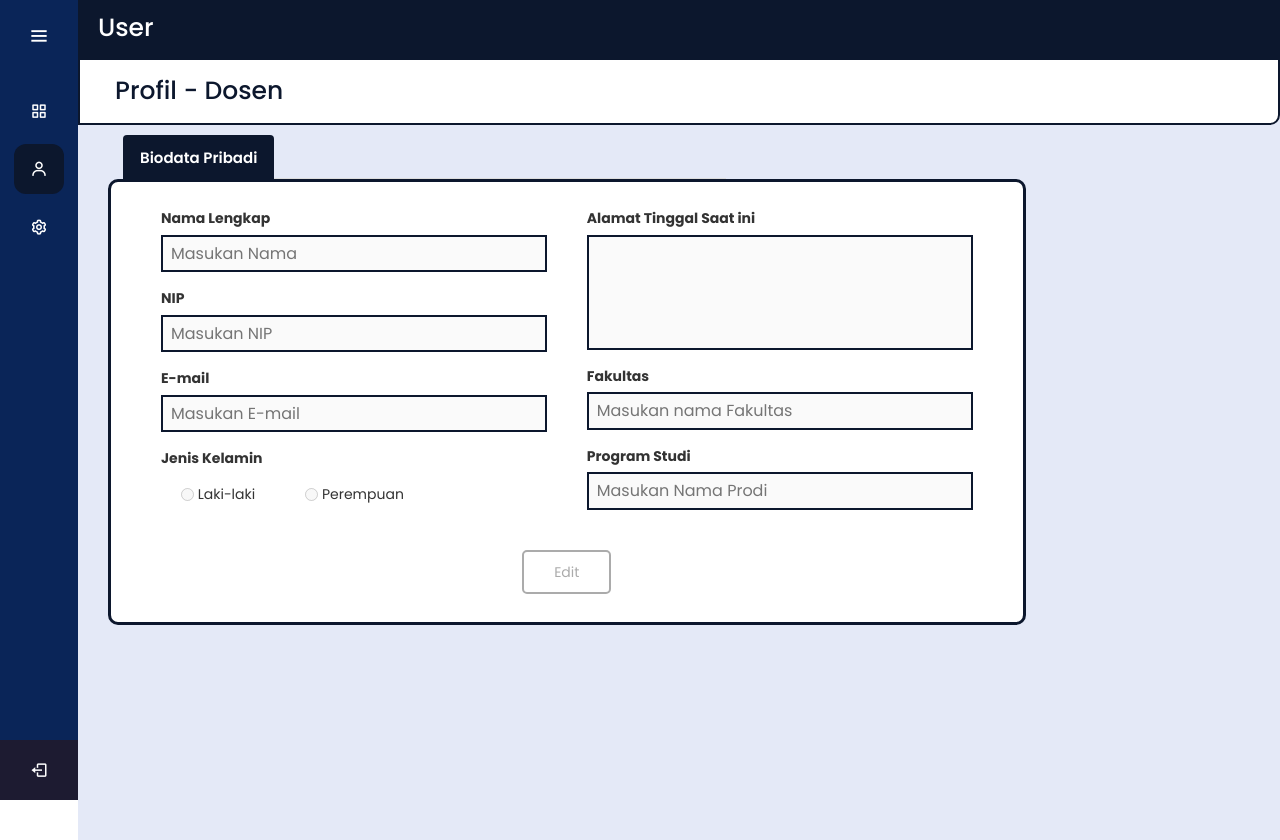
After one commit to MuhammadNurAbdi/repo-git-attendance_system, a PHP site: page /profil_dosen.php in a window 1280 px wide. The commit adds this page. Run offline with PHP 8.4, Linux system fonts and the light colour scheme; the visitor is signed in with stand-in values (Sample User, id 1); data comes from the database, SQL or seed files in the repository; data that the repository does not hold is empty.

Commit message:
membuat edit profil dosen dan memperbaiki query edit, add mahasiswa dan dosen

```diff
--- a/logic/add_dosen_query.php
+++ b/logic/add_dosen_query.php
@@ -3,12 +3,11 @@
 if ($_SERVER["REQUEST_METHOD"] == "POST") {
     require_once("koneksi.php");
 
-    $sql = $pdo_conn->prepare("INSERT INTO dosen (nip_dosen, nama_dosen, foto_dosen, email_dosen, gender_dosen, alamat_dosen, fakultas_dosen, prodi_dosen)
-    VALUES (:nip_dosen, :nama_dosen, :foto_dosen, :email_dosen, :gender_dosen, :alamat_dosen, :fakultas_dosen, :prodi_dosen)");
+    $sql = $pdo_conn->prepare("INSERT INTO dosen (nip_dosen, nama_dosen, email_dosen, gender_dosen, alamat_dosen, fakultas_dosen, prodi_dosen)
+    VALUES (:nip_dosen, :nama_dosen, :email_dosen, :gender_dosen, :alamat_dosen, :fakultas_dosen, :prodi_dosen)");
     $result = $sql->execute(array(
         ':nip_dosen' => $_POST['nip'],
         ':nama_dosen' => $_POST['nama'],
-        ':foto_dosen' => '',
         ':email_dosen' => $_POST['email'],
         ':gender_dosen' => $_POST['gender'],
         ':alamat_dosen' => $_POST['alamat'],
--- a/logic/add_mahasiswa_query.php
+++ b/logic/add_mahasiswa_query.php
@@ -3,12 +3,11 @@
 if ($_SERVER["REQUEST_METHOD"] == "POST") {
     require_once("koneksi.php");
 
-    $sql = $pdo_conn->prepare("INSERT INTO mahasiswa (nim_mahasiswa, nama_mahasiswa, foto_mahasiswa, email_mahasiswa, gender_mahasiswa, alamat_mahasiswa, fakultas_mahasiswa, prodi_mahasiswa)
-    VALUES (:nip_mahasiswa, :nama_mahasiswa, :foto_mahasiswa, :email_mahasiswa, :gender_mahasiswa, :alamat_mahasiswa, :fakultas_mahasiswa, :prodi_mahasiswa)");
+    $sql = $pdo_conn->prepare("INSERT INTO mahasiswa (nim_mahasiswa, nama_mahasiswa, email_mahasiswa, gender_mahasiswa, alamat_mahasiswa, fakultas_mahasiswa, prodi_mahasiswa)
+    VALUES (:nip_mahasiswa, :nama_mahasiswa, :email_mahasiswa, :gender_mahasiswa, :alamat_mahasiswa, :fakultas_mahasiswa, :prodi_mahasiswa)");
     $result = $sql->execute(array(
         ':nip_mahasiswa' => $_POST['nim'],
         ':nama_mahasiswa' => $_POST['nama'],
-        ':foto_mahasiswa' => '',
         ':email_mahasiswa' => $_POST['email'],
         ':gender_mahasiswa' => $_POST['gender'],
         ':alamat_mahasiswa' => $_POST['alamat'],
--- a/logic/edit_dosen_query.php
+++ b/logic/edit_dosen_query.php
@@ -4,12 +4,12 @@ if (!empty($_POST["save_update"])) {
     require_once("koneksi.php");
 
     $sql = $pdo_conn->prepare("UPDATE dosen SET nip_dosen = :nip_dosen, nama_dosen = :nama_dosen,
-    foto_dosen = :foto_dosen, email_dosen = :email_dosen, gender_dosen = :gender_dosen,
-    alamat_dosen = :alamat_dosen, fakultas_dosen = :fakultas_dosen, prodi_dosen = :prodi_dosen WHERE nip_dosen = " . $_GET["nip"]);
+    email_dosen = :email_dosen, gender_dosen = :gender_dosen,
+    alamat_dosen = :alamat_dosen, fakultas_dosen = :fakultas_dosen, prodi_dosen = :prodi_dosen
+    WHERE nip_dosen = " . $_GET["nip"]);
     $result = $sql->execute(array(
         ':nip_dosen' => $_POST['nip'],
         ':nama_dosen' => $_POST['nama'],
-        ':foto_dosen' => '',
         ':email_dosen' => $_POST['email'],
         ':gender_dosen' => $_POST['gender'],
         ':alamat_dosen' => $_POST['alamat'],
--- a/logic/edit_mahasiswa_query.php
+++ b/logic/edit_mahasiswa_query.php
@@ -4,12 +4,12 @@ if (!empty($_POST["save_update"])) {
     require_once("koneksi.php");
 
     $sql = $pdo_conn->prepare("UPDATE mahasiswa SET nim_mahasiswa = :nim_mahasiswa, nama_mahasiswa = :nama_mahasiswa,
-    foto_mahasiswa = :foto_mahasiswa, email_mahasiswa = :email_mahasiswa, gender_mahasiswa = :gender_mahasiswa,
-    alamat_mahasiswa = :alamat_mahasiswa, fakultas_mahasiswa = :fakultas_mahasiswa, prodi_mahasiswa = :prodi_mahasiswa WHERE nim_mahasiswa = " . $_GET["nim"]);
+    email_mahasiswa = :email_mahasiswa, gender_mahasiswa = :gender_mahasiswa,
+    alamat_mahasiswa = :alamat_mahasiswa, fakultas_mahasiswa = :fakultas_mahasiswa, prodi_mahasiswa = :prodi_mahasiswa
+    WHERE nim_mahasiswa = " . $_GET["nim"]);
     $result = $sql->execute(array(
         ':nim_mahasiswa' => $_POST['nim'],
         ':nama_mahasiswa' => $_POST['nama'],
-        ':foto_mahasiswa' => '',
         ':email_mahasiswa' => $_POST['email'],
         ':gender_mahasiswa' => $_POST['gender'],
         ':alamat_mahasiswa' => $_POST['alamat'],
--- /dev/null
+++ b/profil_dosen.php
@@ -0,0 +1,176 @@
+<?php
+session_start();
+if (empty($_SESSION['login_user']))
+    header('location: login.php');
+?>
+
+<!DOCTYPE html>
+<html lang="en" dir="ltr">
+
+<head>
+    <meta charset="UTF-8" />
+    <link rel="stylesheet" href="style/adduser_style.css" />
+    <link href="https://unpkg.com/boxicons@2.0.7/css/boxicons.min.css" rel="stylesheet" />
+    <link rel="stylesheet" href="https://maxcdn.bootstrapcdn.com/bootstrap/3.4.1/css/bootstrap.min.css" />
+    <meta name="viewport" content="width=device-width, initial-scale=1.0" />
+</head>
+
+<body>
+    <div class="sidebar">
+        <div class="logo-details">
+            <i class='bx bxs-calendar-check icon'></i>
+            <div class="logo_name">Presensi</div>
+            <i class='bx bx-menu' id="btn"></i>
+        </div>
+        <ul class="nav-list">
+
+            <li>
+                <a href="index.php">
+                    <i class='bx bx-grid-alt'></i>
+                    <span class="links_name">Dashboard</span>
+                </a>
+                <span class="tooltip">Dashboard</span>
+            </li>
+            <div class="sidebar-file">
+                <li>
+                    <a href="user.php">
+                        <i class='bx bx-user'></i>
+                        <span class="links_name">User</span>
+                    </a>
+                    <span class="tooltip">User</span>
+                </li>
+            </div>
+            <li>
+                <a href="#">
+                    <i class='bx bx-cog'></i>
+                    <span class="links_name">Setting</span>
+                </a>
+                <span class="tooltip">Setting</span>
+            </li>
+            <li class="profile">
+                <div class="profile-details">
+                    <div class="name_job">
+                        <div class="name"><?php echo "$_SESSION[login_user]"; ?></div>
+                        <div class="job"><?php echo "$_SESSION[level_user]"; ?></div>
+                    </div>
+                </div>
+                <a href="logout.php">
+                    <i class='bx bx-log-out' id="log_out"></i>
+                </a>
+            </li>
+        </ul>
+    </div>
+
+    <section class="home-section">
+        <div class="uppertittle-section">User</div>
+        <!-- Header Judul -->
+        <div class="header-title1">
+            <h3>Profil - Dosen</h3>
+        </div>
+
+        <!-- Sisi Kiri -->
+        <div class="form-container">
+            <div class="padtab">
+                <ul class="nav nav-tabs" id="myTab">
+                    <li class="active">
+                        <a data-toggle="tab" href="#data-pribadi">Biodata Pribadi</a>
+                    </li>
+                </ul>
+            </div>
+
+            <?php
+            require_once("logic/koneksi.php");
+            $data = $pdo_conn->prepare("SELECT * FROM dosen WHERE nip_dosen=" . $_SESSION['nip']); //query untuk mengambil data tabel
+            $data->execute();
+            $result = $data->fetchAll();
+
+            ?>
+
+            <div class="tab-content">
+                <!-- Form Data Pribadi -->
+                <div id="data-pribadi" class="tab-pane fade in active">
+                    <form action="" id="form-data" class="form-block" method="post">
+                        <div class="full-width">
+                            <div class="half-width">
+                                <div class="col-full">
+                                    <label for="nama_lengkap">Nama Lengkap</label>
+                                    <input type="text" name="nama" placeholder="Masukan Nama" class="input-field" value="<?php echo $result[0]["nama_dosen"]; ?>" required disabled />
+                                </div>
+                                <div class="col-full">
+                                    <label for="no_nip">NIP</label>
+                                    <input type="text" name="nip" placeholder="Masukan NIP" class="input-field" value="<?php echo $result[0]["nip_dosen"]; ?>" required disabled />
+                                </div>
+                                <div class="col-full">
+                                    <label for="nama_email">E-mail</label>
+                                    <input type="text" name="email" placeholder="Masukan E-mail" class="input-field" value="<?php echo $result[0]["email_dosen"]; ?>" required disabled />
+                                </div>
+                                <div class="col-full">
+                                    <label for="gender">Jenis Kelamin</label>
+                                    <label class="radio-inline">
+                                        <input type="radio" name="gender" id="inlineRadio1" value="Laki-laki" required <?php
+                                                                                                                        if ($result[0]['gender_dosen'] == "Laki-laki")
+                                                                                                                            echo "checked"
+                                                                                                                        ?> disabled />
+                                        Laki-laki
+                                    </label>
+                                    <label class="radio-inline">
+                                        <input type="radio" name="gender" id="inlineRadio1" value="Perempuan" <?php
+                                                                                                                if ($result[0]['gender_dosen'] == "Perempuan")
+                                                                                                                    echo "checked"
+                                                                                                                ?> disabled />
+                                        Perempuan
+                                    </label>
+                                </div>
+                            </div>
+                            <div class="half-width">
+                                <div class="col-full">
+                                    <label for="alamat">Alamat Tinggal Saat ini</label>
+                                    <textarea class="textarea-field" name="alamat" id="textarea" required disabled><?php echo $result[0]["alamat_dosen"]; ?></textarea>
+                                </div>
+                                <div class="col-full">
+                                    <label for="nama_fakultas">Fakultas</label>
+                                    <input type="text" name="fakultas" placeholder="Masukan nama Fakultas" class="input-field" value="<?php echo $result[0]["fakultas_dosen"]; ?>" required disabled />
+                                </div>
+                                <div class="col-full">
+                                    <label for="nama_prodi">Program Studi</label>
+                                    <input type="text" name="prodi" placeholder="Masukan Nama Prodi" class="input-field" value="<?php echo $result[0]["prodi_dosen"]; ?>" required disabled />
+                                </div>
+                            </div>
+                            <div class="box-mid">
+                                <a href="edit_profil_dosen.php" class="btn-batal">Edit</a>
+                            </div>
+                        </div>
+                    </form>
+                </div>
+            </div>
+        </div>
+        </div>
+        <!-- Sisi Kanan -->
+
+    </section>
+    <script src="https://ajax.googleapis.com/ajax/libs/jquery/3.5.1/jquery.min.js"></script>
+    <script src="https://maxcdn.bootstrapcdn.com/bootstrap/3.4.1/js/bootstrap.min.js"></script>
+    <script>
+        let sidebar = document.querySelector(".sidebar");
+        let closeBtn = document.querySelector("#btn");
+        let searchBtn = document.querySelector(".bx-search");
+
+        closeBtn.addEventListener("click", () => {
+            sidebar.classList.toggle("open");
+            menuBtnChange(); //calling the function(optional)
+        });
+
+        // following are the code to change sidebar button(optional)
+        function menuBtnChange() {
+            if (sidebar.classList.contains("open")) {
+                closeBtn.classList.replace("bx-menu", "bx-menu-alt-right"); //replacing the iocns class
+            } else {
+                closeBtn.classList.replace("bx-menu-alt-right", "bx-menu"); //replacing the iocns class
+            }
+        }
+    </script>
+
+
+</body>
+
+</html>
```
Also changed, not shown: edit_profil_dosen.php (added, +177 -0 lines), index.php (+10 -5 lines), logic/edit_p_dosen_query.php (added, +24 -0 lines).
